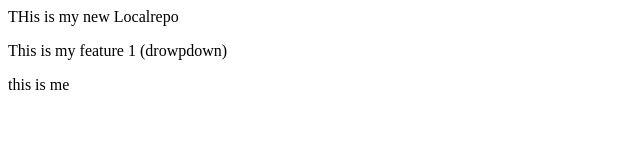
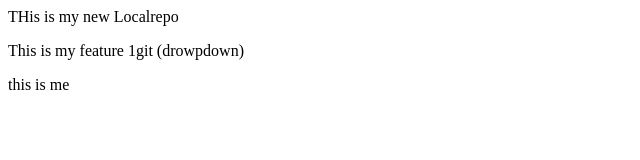
Before and after one commit to KatreddyVkReddy/localrepo, a plain HTML site: page index.html in a window 1280 px wide. Shown: the full height of the page, 0-640 px from the left. Drawn offline with Linux system fonts and the light colour scheme.

Commit message:
added git

```diff
--- a/index.html
+++ b/index.html
@@ -1,3 +1,3 @@
 <p>THis is my new Localrepo</p>
-<p>This is my feature 1 (drowpdown)</p>
+<p>This is my feature 1git (drowpdown)</p>
 <p>this is me</p>
```
